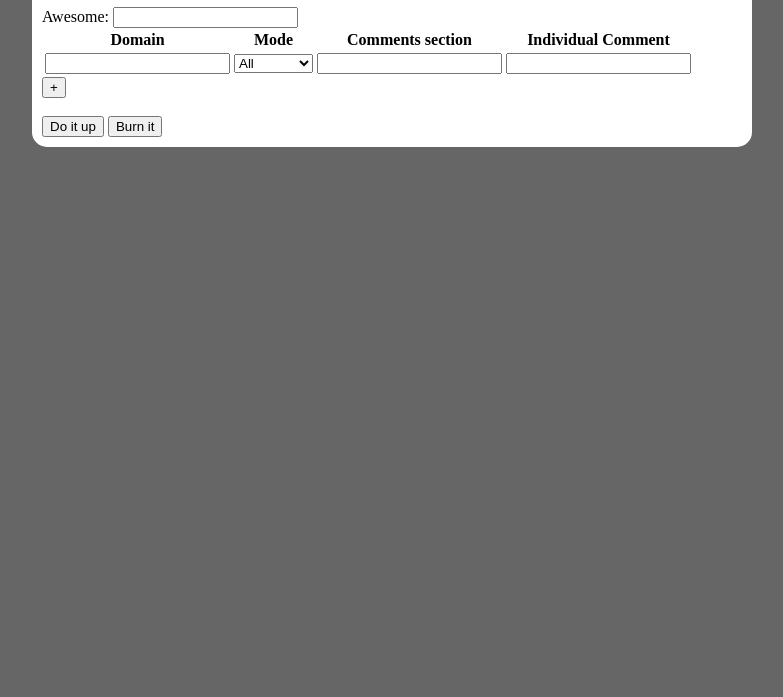
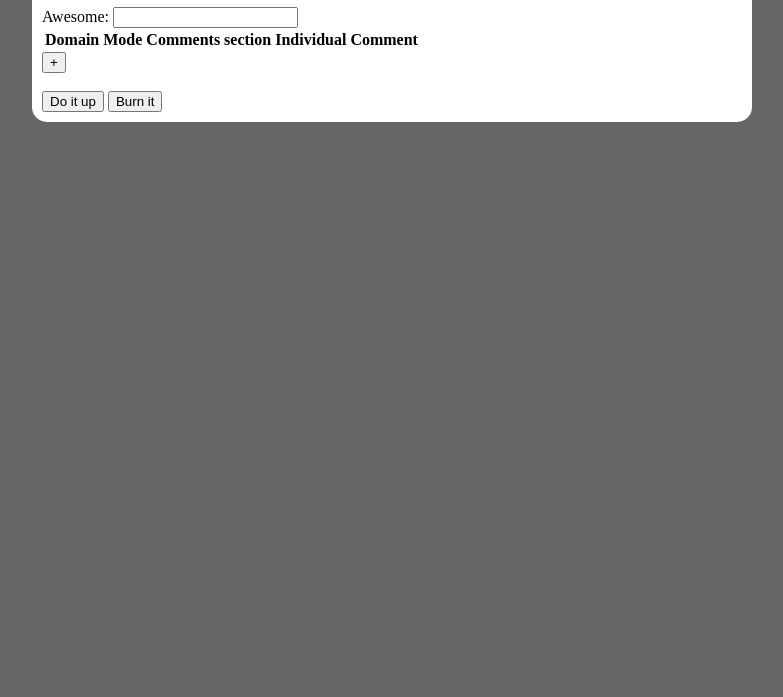
Before and after one commit to drestuart/dont-read-the-comments, a browser extension: page options.html in a window 1280 px wide. Shown: the part 103-800 px from the top of the page, without its empty margins (248-1031 px from the left). Drawn offline with Linux system fonts and the light colour scheme.

Commit message:
Some profile table cleanup

```diff
--- a/options.html
+++ b/options.html
@@ -3,6 +3,7 @@
   <head>
   	<link rel="stylesheet" type="text/css" href="options.css"/>
   	<script language="javascript" type="text/javascript" src="jquery-1.11.1.min.js"></script>
+    <script language="javascript" type="text/javascript" src="install.js"></script>
   	<script language="javascript" type="text/javascript" src="options.js"></script>
   </head>
   <body>
@@ -13,27 +14,18 @@
         <label for="awesome_data">Awesome: </label>
         <input type="text" name="awesome_data" id="awesome_data">
         <br>
-        <table id="website_settings">
+        <table id="profiles">
+          <thead>
             <tr>
               <th>Domain</th>
               <th>Mode</th>
               <th>Comments section</th>
               <th>Individual Comment</th>
             </tr>
-          <tr>
-            <td><input type="text"></td>
-            <td>
-              <select>
-                <option value="all">All</option>
-                <option value="individual">Individual</option>
-                <option value="disabled">Disabled</option>
-              </select>
-            </td>
-            <td><input type="text"></td>
-            <td><input type="text"></td>
-          </tr>
+          </thead>
+          <tbody></tbody>
         </table>
-        <input type="button" value="+" id="add_website">
+        <input type="button" value="+" id="add_profile">
         <br><br>
         <input type="button" value="Do it up" id="save">
         <input type="button" value="Burn it" id="clear">
```
Lines whose indentation alone changed are shown as unchanged.
